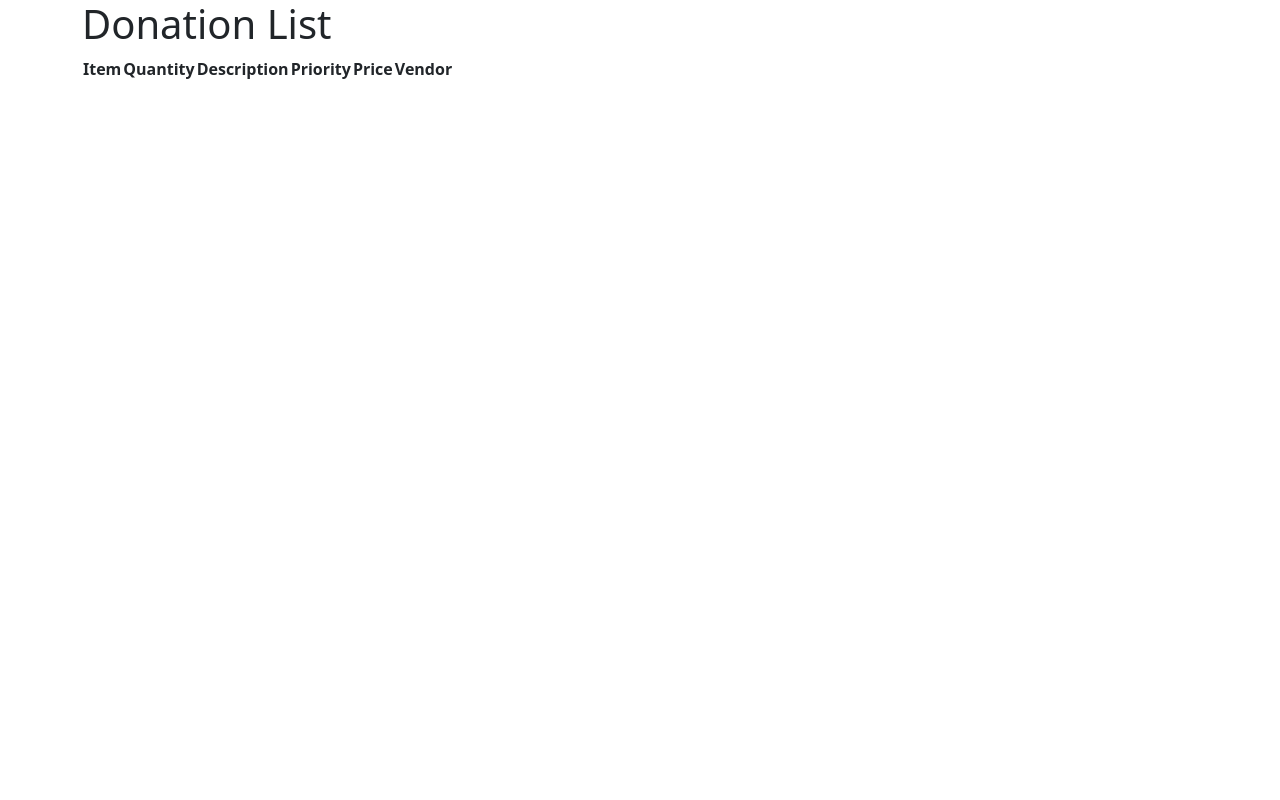
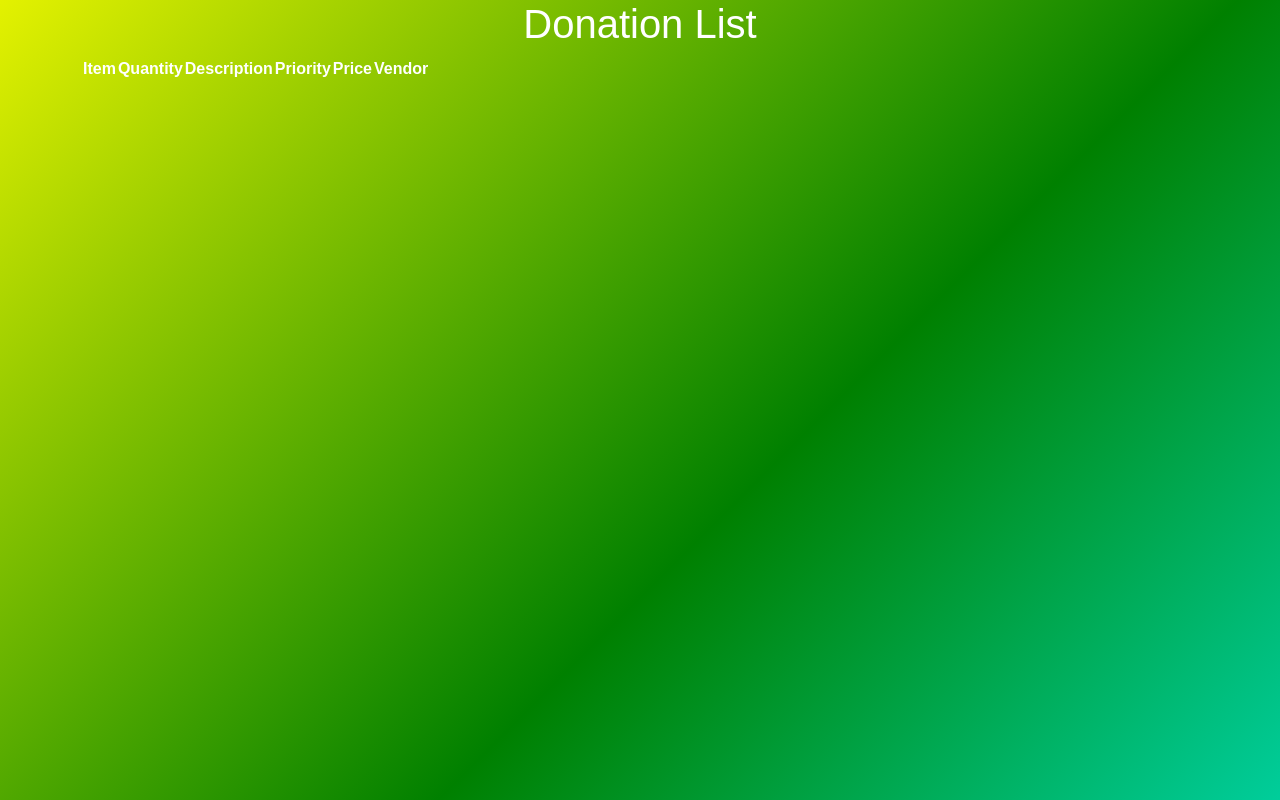
Before and after one commit to frommindsetimportcoding-arch/SDEV220-Group-Project, a Django app: page / in a window 1280 px wide. Run offline with Django 5.2, Linux system fonts and the light colour scheme; data that the repository does not hold is empty.

Commit message:
working css

```diff
--- a/inventory/static/inventory/css/inventory.css
+++ b/inventory/static/inventory/css/inventory.css
@@ -1,3 +1,27 @@
 body {
-    background-color: #73bdff;
-}
+      margin: 0;
+      background: linear-gradient(
+        135deg,
+        red,
+        orange,
+        yellow,
+        green,
+        cyan,
+        blue,
+        violet
+      );
+      background-size: 400% 400%;
+      animation: rainbowShift 10s ease infinite;
+      color: white;
+      font-family: Arial, sans-serif;
+      text-align: center;
+      min-height: 100vh;
+      display: flex;
+      flex-direction: column;
+    }
+
+    @keyframes rainbowShift {
+      0% { background-position: 0% 50%; }
+      50% { background-position: 100% 50%; }
+      100% { background-position: 0% 50%; }
+    }
--- a/inventory/templates/inventory/base.html
+++ b/inventory/templates/inventory/base.html
@@ -3,9 +3,9 @@
 <html>
     <head>
         <title>Donation List</title>
-        <link rel="stylesheet" href="{% static 'css/inventory.css' %}">
         <link rel="stylesheet" href="https://cdn.jsdelivr.net/npm/bootstrap@5.3.3/dist/css/bootstrap.min.css" integrity="sha384-QWTKZyjpPEjISv5WaRU9OFeRpok6YctnYmDr5pNlyT2bRjXh0JMhjY6hW+ALEwIH" crossorigin="anonymous">
-    </head>
+        <link rel="stylesheet" href="{% static 'inventory/css/inventory.css' %}">
+    </he/ad>
     <body>
         <header class="page-header">
             <div class="container">
```
